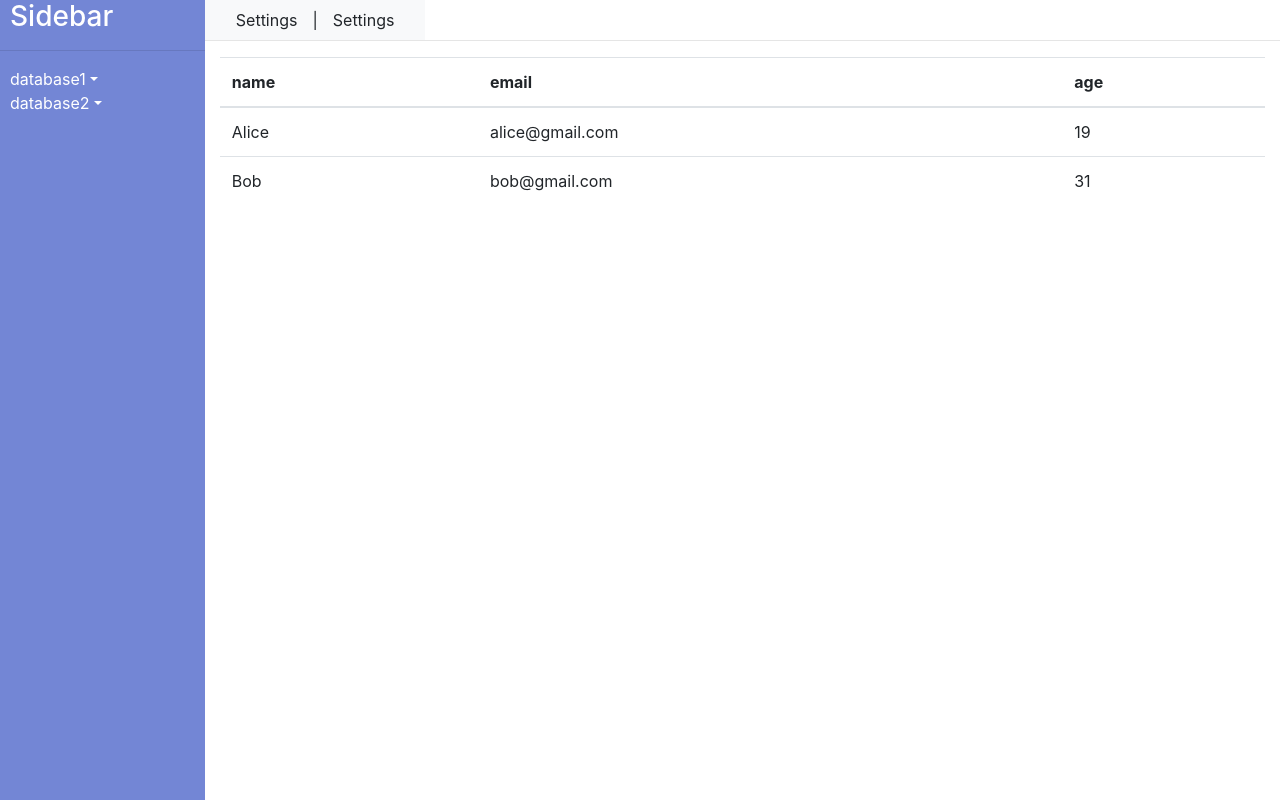
After one commit to mahtat555/cnx-db-ssh, a Flask app: page /show/database1/0 in a window 1280 px wide. The commit adds this page. Run offline with Flask 2, Linux system fonts and the light colour scheme; some libraries are stand-ins or nearby versions.

Commit message:
Add the 'show tables detail ' functionality

```diff
--- a/app/index.py
+++ b/app/index.py
@@ -11,16 +11,36 @@ from flask import Flask, render_template
 app = Flask(__name__)
 app.config.from_object('config')
 
+# Global data
+databases = {
+    "database1": ["table1", "table2"],
+    "database2": ["table3", "table4", "table5", "table6"],
+}
+
+tables = {
+    "table1": {
+        "columns": ["name", "email", "age"],
+        "rows": [
+            ["Alice", "alice@gmail.com", 19],
+            ["Bob", "bob@gmail.com", 31],
+        ]
+    }
+}
 
 @app.route("/", methods=["GET"])
 def home():
     """ This function return the home page
     """
-    databases = {
-        "database 1": ["table 1", "table 2"],
-        "database 2": ["table 3", "table 4", "table 5", "table 6"],
-    }
     return render_template("home.jinja", databases=databases)
+
+
+@app.route("/show/<database>/<int:table>", methods=["GET"])
+def show(database, table):
+    """ This function return the home page
+    """
+    table = tables[databases[database][table]]
+    return render_template(
+        "show.jinja", databases=databases, table=table)
 
 
 def main():
--- a/app/templates/app.jinja
+++ b/app/templates/app.jinja
@@ -57,7 +57,7 @@
             <hr>
             <div class="float-left container">
                 {# Here we will show tables details #}
-                {% block Content %}{% endblock %}
+                {% block content %}{% endblock %}
             </div>
 
         </div>
--- a/app/templates/home.jinja
+++ b/app/templates/home.jinja
@@ -11,14 +11,10 @@
             <ul class="collapse list-unstyled" id="homeSubmenu{{loop.index}}" style="margin-left: 10px;">
                 {% for table in tables %}
                     <li>
-                        <a href="#" class="text-white"> {{ table }} </a>
+                        <a href="/show/{{database}}/{{loop.index - 1}}" class="text-white"> {{ table }} </a>
                     <li>
                 {% endfor %}
             </ul>
         </li>
     {% endfor %}
 {% endblock %}
-
-{# Content - Show tables details #}
-{% block content %}
-{% endblock %}
--- /dev/null
+++ b/app/templates/show.jinja
@@ -0,0 +1,23 @@
+{% extends "home.jinja" %}
+
+{# Content - Show tables details #}
+{% block content %}
+    <table class="table">
+        <thead>
+            <tr>
+                {% for column in table.columns %}
+                    <th> {{ column }} </th>
+                {% endfor %}
+            </tr>
+        </thead>
+        <tbody>
+            {% for row in table.rows %}
+                <tr>
+                    {% for cell in row %}
+                        <td> {{ cell }} </td>
+                    {% endfor %}
+                </tr>
+            {% endfor %}
+        </tbody>
+    </table>
+{% endblock %}
```
